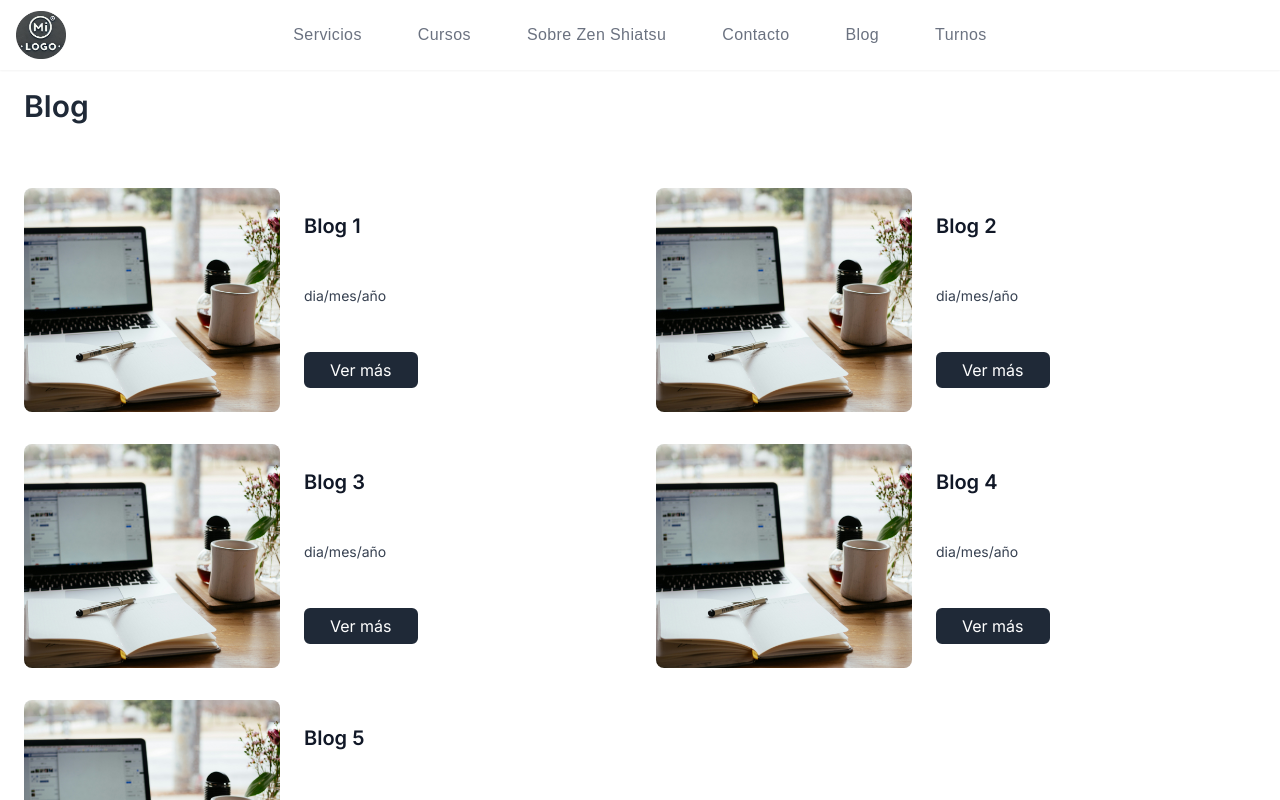
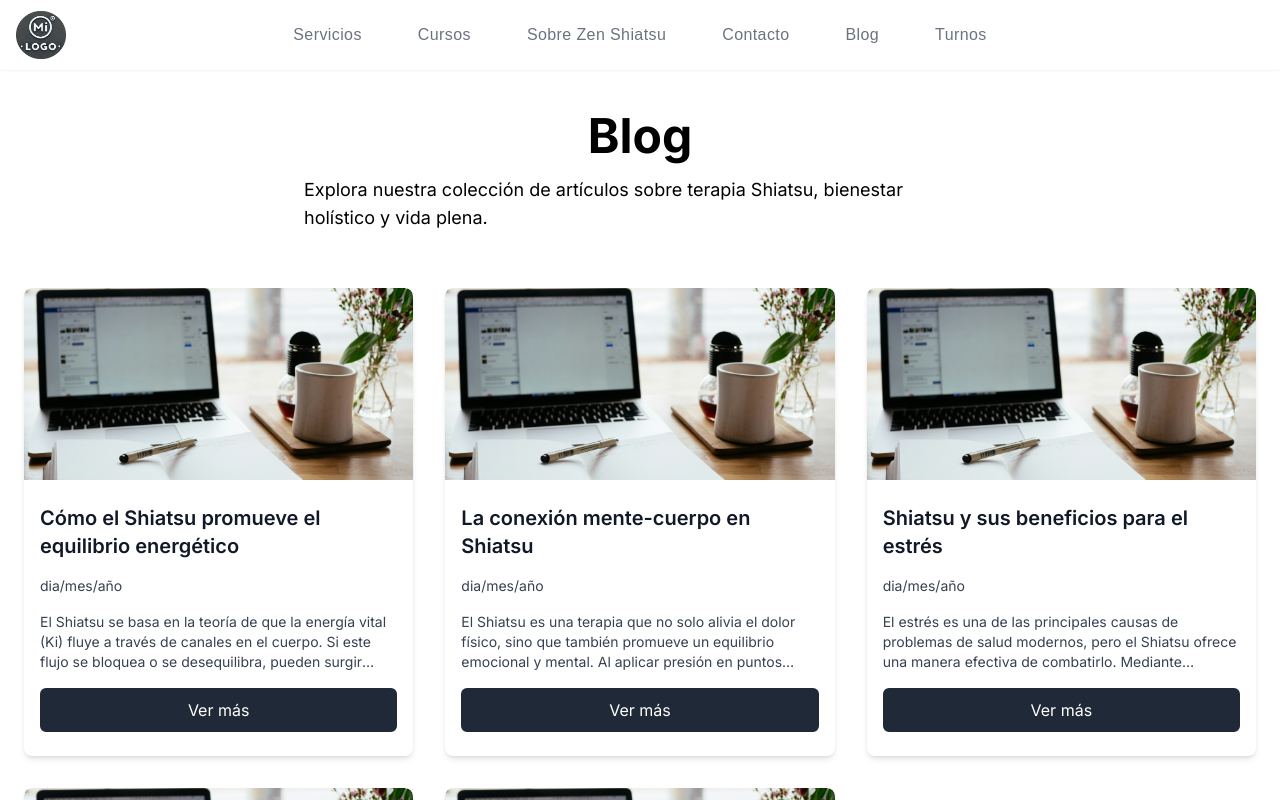
Before and after one commit to yorocio/escuela-de-vida-zen, a Next.js app in the folder front/: page /blog in a window 1280 px wide. Shown: the top 800 px of the page. Built offline with nearby package versions, Linux system fonts and the light colour scheme.

Commit message:
componente blog mejorado

```diff
--- a/front/components/Blog/Blog.js
+++ b/front/components/Blog/Blog.js
@@ -4,58 +4,90 @@ import React from 'react'
 
 export const blogs = [{
     id: 1,
-    title: "Blog 1",
-    description: "Esta es la descripción del blog 1",
+    image: '/blog.jpg',
+    title: "Cómo el Shiatsu promueve el equilibrio energético",
+    description: "El Shiatsu se basa en la teoría de que la energía vital (Ki) fluye a través de canales en el cuerpo. Si este flujo se bloquea o se desequilibra, pueden surgir enfermedades. A través de la aplicación de presión en puntos clave, el Shiatsu restablece el equilibrio energético, ayudando a mejorar el bienestar físico y emocional. Descubre cómo este enfoque holístico puede ayudarte a recuperar la armonía y prevenir problemas de salud.",
     date: "dia/mes/año"
 },
 {
     id: 2,
-    title: "Blog 2",
-    description: "Esta es la descripción del blog 2",
+    image: '/blog.jpg',
+    title: "La conexión mente-cuerpo en Shiatsu",
+    description: "El Shiatsu es una terapia que no solo alivia el dolor físico, sino que también promueve un equilibrio emocional y mental. Al aplicar presión en puntos específicos del cuerpo, se liberan tensiones y bloqueos, mejorando la circulación y la energía vital. Esta práctica es ideal para quienes buscan relajación profunda y bienestar integral. Aprende más sobre cómo Shiatsu puede transformar tu salud mental y física. Conoce los beneficios de esta práctica milenaria.",
     date: "dia/mes/año"
 },
 {
     id: 3,
-    title: "Blog 3",
-    description: "Esta es la descripción del blog 3",
+    image: '/blog.jpg',
+    title: "Shiatsu y sus beneficios para el estrés",
+    description: "El estrés es una de las principales causas de problemas de salud modernos, pero el Shiatsu ofrece una manera efectiva de combatirlo. Mediante técnicas de presión y estiramientos, el Shiatsu ayuda a reducir la ansiedad, mejora la circulación sanguínea y promueve la relajación profunda. Si sientes que el estrés está afectando tu vida, considera incorporar sesiones de Shiatsu en tu rutina. Aprende cómo esta terapia puede mejorar tu bienestar y tu calidad de vida.",
     date: "dia/mes/año"
 },
 {
     id: 4,
-    title: "Blog 4",
-    description: "Esta es la descripción del blog 4",
+    image: '/blog.jpg',
+    title: "Shiatsu para la recuperación muscular",
+    description: "Después de un entrenamiento intenso, los músculos suelen sentirse tensos y fatigados. El Shiatsu es una excelente herramienta para acelerar la recuperación muscular. Al liberar las tensiones acumuladas, se facilita el flujo sanguíneo y se previene la rigidez muscular. Si eres deportista o practicas ejercicio regularmente, el Shiatsu puede ser tu aliado perfecto para una recuperación más rápida y efectiva. Descubre cómo esta técnica puede mejorar tu rendimiento físico.",
     date: "dia/mes/año"
 },
 {
     id: 5,
-    title: "Blog 5",
-    description: "Esta es la descripción del blog 5",
+    image: '/blog.jpg',
+    title: "La importancia de la respiración en Shiatsu",
+    description: "En Shiatsu, la respiración juega un papel fundamental en el proceso de curación. Durante una sesión, se enseña a los pacientes a respirar profundamente, lo que ayuda a liberar tensiones y mejora la circulación de la energía vital. La correcta respiración no solo contribuye a la relajación, sino que también mejora la absorción de los beneficios del tratamiento. Conoce cómo la respiración consciente potencia los efectos de Shiatsu y puede transformar tu salud.",
     date: "dia/mes/año"
 }]
 
 const Blog = () => {
     return (
-        <section className="bg-white dark:bg-gray-900 my-12">
-            <div className="container px-6 py-10 mx-auto">
-                <h1 className="text-2xl font-semibold text-gray-800 capitalize lg:text-3xl dark:text-white">Blog</h1>
+        <section className="bg-white dark:bg-gray-900 my-28">
+            <h1 className="text-4xl md:text-5xl font-bold mb-4 text-center">Blog</h1>
+            <p className="text-lg max-w-2xl mx-auto">
+                Explora nuestra colección de artículos sobre terapia Shiatsu, bienestar holístico y vida plena.
+            </p>
 
-                <div className="grid grid-cols-1 gap-8 mt-8 md:mt-16 md:grid-cols-2">
+            <div className="container px-6 py-14 mx-auto">
+                <div className="grid grid-cols-1 md:grid-cols-2 lg:grid-cols-3 gap-8">
+                    {blogs.map((blog, index) => (
+                        <div className="overflow-hidden border-none shadow-md hover:shadow-lg transition-all duration-300 rounded-lg"
+                            key={index}>
+                            {/* Imagen */}
+                            <Image
+                                width={300}
+                                height={300}
+                                className="object-cover w-full h-48 rounded-t-lg"
+                                src={blog.image}
+                                alt={`blog${blog.image}`}
+                            />
 
-                    {blogs.map((blog, index) =>
-                        <div className="lg:flex" key={index}>
-                            <Image width={300} height={300} className="object-cover w-full h-56 rounded-lg lg:w-64" src="/blog.jpg" alt="" />
-
-                            <div className="flex flex-col justify-between py-6 lg:mx-6" >
-                                <Link href="#" className="text-xl font-semibold text-gray-900 hover:underline dark:text-white">
+                            {/* Contenedor de contenido */}
+                            <div className="px-4 py-6 flex flex-col h-full">
+                                {/* Título */}
+                                <Link
+                                    href="#"
+                                    className="text-xl font-semibold text-gray-900 hover:underline dark:text-white mb-4"
+                                >
                                     {blog.title}
                                 </Link>
+
+                                {/* Fecha */}
                                 <span className="text-sm text-gray-700 dark:text-gray-200">{blog.date}</span>
-                                <Link className='w-full bg-gray-800 backdrop-blur-md border-2 border-gray-800 text-white px-6 py-1 rounded-md hover:bg-gray-600 transition-all duration-300' key={blog.id} href={`/blog/${blog.id}`}>Ver más</Link>
+
+                                {/* Descripción con line-clamp */}
+                                <span className="text-sm text-gray-700 dark:text-gray-200 line-clamp-3 my-4">
+                                    {blog.description}
+                                </span>
+
+                                {/* Botón */}
+                                <Link
+                                    className="w-full bg-gray-800 backdrop-blur-md border-2 border-gray-800 text-white px-6 py-2 rounded-md hover:bg-gray-600 transition-all duration-300 text-center"
+                                    key={blog.id}
+                                    href={`/blog/${blog.id}`}>
+                                    Ver más
+                                </Link>
                             </div>
-
                         </div>
-                    )}
-
+                    ))}
                 </div>
             </div>
         </section>
--- a/front/components/Blog/BlogDetail.js
+++ b/front/components/Blog/BlogDetail.js
@@ -4,26 +4,44 @@ import Link from "next/link"
 
 const BlogDetail = ({ blog }) => {
     return (
-        <div className='my-32'>
-        <div className="flex justify-center">
-            <div className="shadow-sm shadow-gray-300 w-full max-w-md rounded-lg overflow-hidden font-[sans-serif] p-6">
-                <div className="min-h-[256px]">
-                    <Image src="/blog.jpg" width={300} height={300} className="w-full" alt={`Blog ${blog.title}`} />
-                </div>
+        <div className="my-14">
+            <div className="container px-6 py-24 mx-auto flex justify-center">
+                <div className="shadow-md rounded-lg overflow-hidden w-full max-w-4xl">
+                    <div className="min-h-[200px]">
+                        <Image
+                            src={blog.image}
+                            width={600}
+                            height={400}
+                            className="w-full object-cover h-72 rounded-t-lg"
+                            alt={`Blog ${blog.title}`}
+                        />
+                    </div>
 
-                <div className="mt-2">
-                    <h3 className="text-gray-900 text-xl font-bold text-center">{blog.title}</h3>
-                    <p className="mt-4 text-base text-gray-800 leading-relaxed text-justify">{blog.description} </p>
-                </div>
-                <div className='mt-2'>
-                    <p className='text-md text-gray-800 leading-relaxed'>{blog.date}</p>
+                    {/* Contenedor de contenido */}
+                    <div className="px-6 py-4">
+                        {/* Título */}
+                        <h3 className="text-gray-900 text-3xl font-bold text-center mb-6">{blog.title}</h3>
+
+                        {/* Descripción del blog */}
+                        <p className="text-base text-gray-800 leading-relaxed text-justify mb-4">
+                            {blog.description}
+                        </p>
+
+                        {/* Fecha */}
+                        <p className="text-sm text-gray-600 text-center mb-6">{blog.date}</p>
+
+                        {/* Botón de "Volver" */}
+                        <div className="flex justify-center">
+                            <Link
+                                className="bg-gray-800 text-white px-6 py-2 rounded-md hover:bg-gray-600 transition-all duration-300"
+                                href={`/blog`}
+                            >
+                                Volver
+                            </Link>
+                        </div>
+                    </div>
                 </div>
             </div>
-
-        </div>
-        <div className="flex justify-center items-center">
-        <Link className="text-gray-200 mt-8 px-6 py-3 rounded-lg border border-gray-800 bg-gray-800 hover:bg-gray-600 flex justify-center" href='/blog'>Volver</Link>
-        </div>
         </div>
     )
 }
--- a/front/package.json
+++ b/front/package.json
@@ -9,6 +9,7 @@
     "lint": "next lint"
   },
   "dependencies": {
+    "@tailwindcss/line-clamp": "^0.4.4",
     "lucide-react": "^0.479.0",
     "next": "14.2.0",
     "react": "^18",
```
Also changed, not shown: front/components/Navbar.js (line endings or trailing spaces), 1 other file (tests, documents, lock files or other folders).
